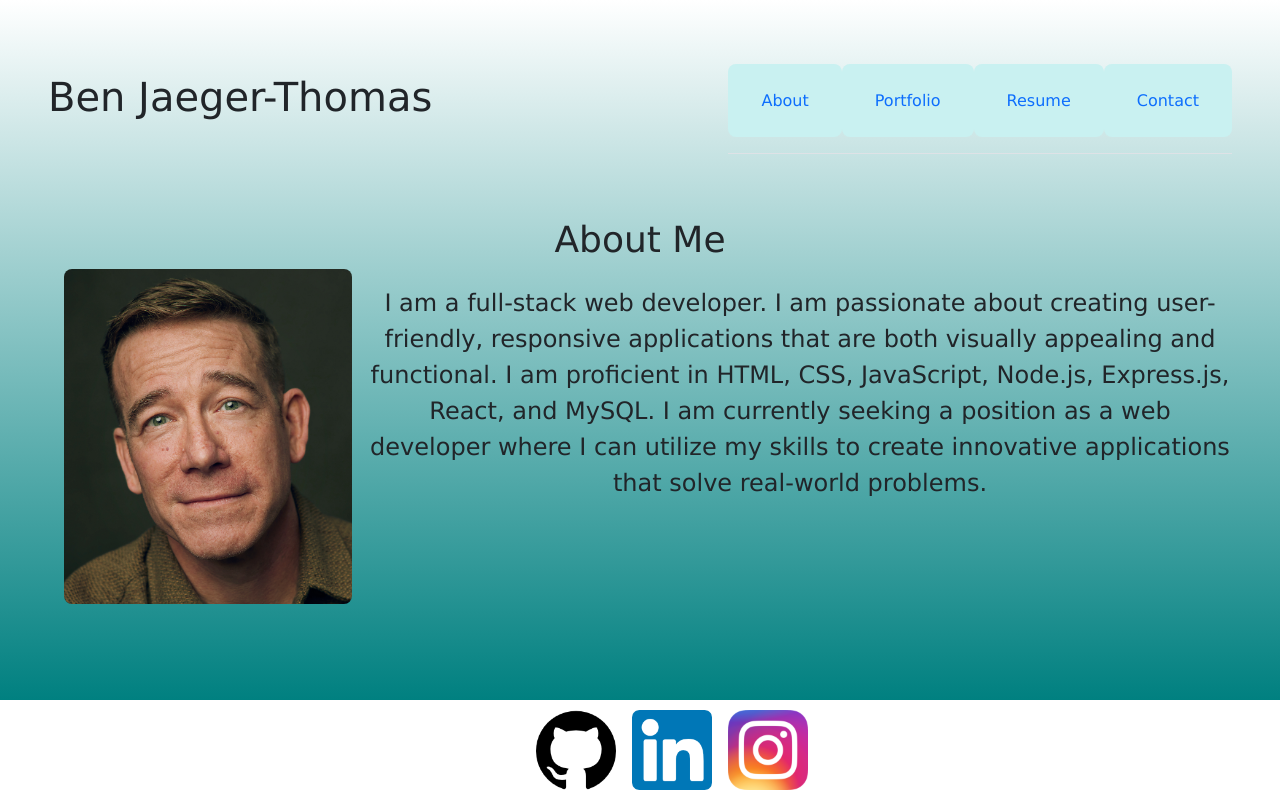
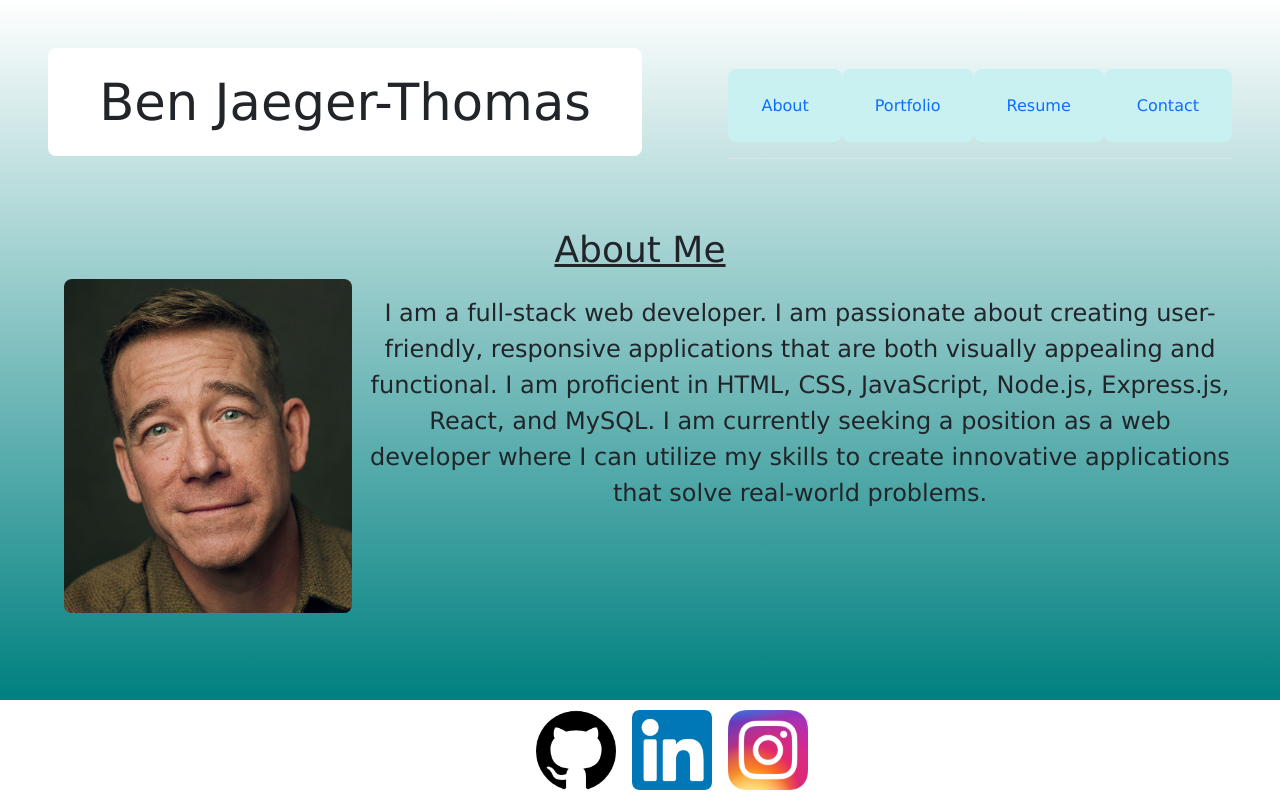
Before and after one commit to bjaegerthomas/Personal-Site, a React (Vite) app: page / in a window 1280 px wide. Shown: the top 800 px of the page. Built offline with nearby package versions, Linux system fonts and the light colour scheme.

Commit message:
adjusting header and h2 on about page

```diff
--- a/src/App.css
+++ b/src/App.css
@@ -15,6 +15,13 @@ header {
   justify-content: space-between;
   align-items: center;
   margin-bottom: 2rem;
+}
+header h1 {
+  font-size: 3.2em;
+  line-height: 1.1;
+  background-color: white;
+  padding: 0.5em 1em;
+  border-radius: 8px;
 }
 
 .nav-item:hover {
--- a/src/pages/about.jsx
+++ b/src/pages/about.jsx
@@ -2,7 +2,7 @@ export default function AboutPage() {
     return (
         <>
         <div className="p-3">
-                <h2 style={{ fontSize: '2.25em' }}>
+                <h2 style={{ fontSize: '2.25em', textDecoration: 'underline' }}>
                     About Me
                 </h2>
                 <img src="src/images/headshot.jpg" alt="headshot" className="headshot"/>
```
